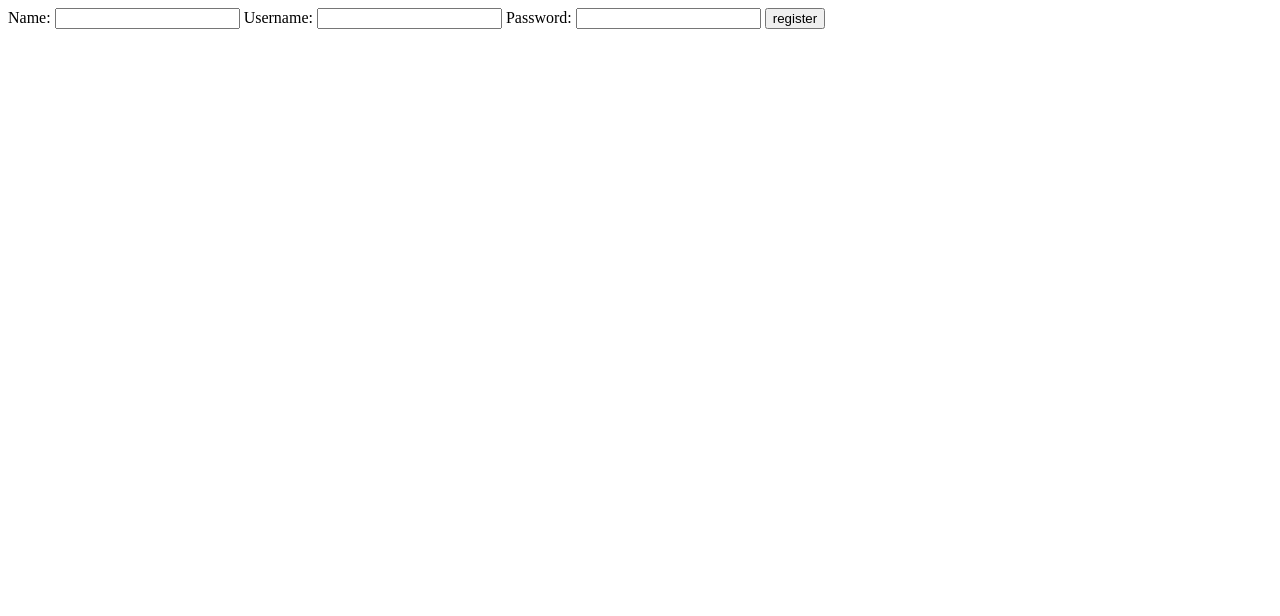
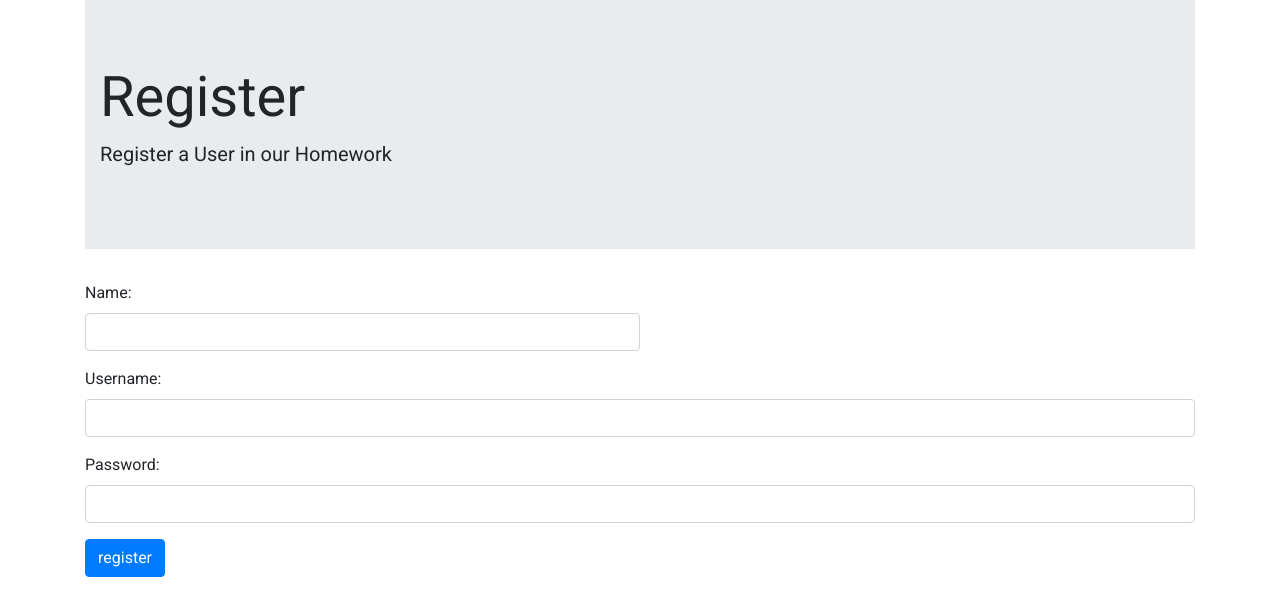
Before and after one commit to IsCruz/clase_forms, a website: page register.html in a window 1280 px wide. Drawn offline with nearby package versions, Linux system fonts and the light colour scheme; no server answers.

Commit message:
Add bootstrap and custom font

```diff
--- /dev/null
+++ b/register.css
@@ -0,0 +1,9 @@
+@import url('https://fonts.googleapis.com/css?family=Roboto&display=swap');
+
+body {
+    font-family: 'Roboto';
+}
+
+.mediaTalla {
+    width: 50%;
+}
--- a/register.html
+++ b/register.html
@@ -6,18 +6,36 @@
     <meta http-equiv="X-UA-Compatible" content="ie=edge">
     <title>Register</title>
     <script defer src="register.js"></script>
+    <link rel="stylesheet" href="https://stackpath.bootstrapcdn.com/bootstrap/4.3.1/css/bootstrap.min.css" integrity="sha384-ggOyR0iXCbMQv3Xipma34MD+dH/1fQ784/j6cY/iJTQUOhcWr7x9JvoRxT2MZw1T" crossorigin="anonymous">
+    <script src="https://code.jquery.com/jquery-3.3.1.slim.min.js" integrity="sha384-q8i/X+965DzO0rT7abK41JStQIAqVgRVzpbzo5smXKp4YfRvH+8abtTE1Pi6jizo" crossorigin="anonymous"></script>
+<script src="https://stackpath.bootstrapcdn.com/bootstrap/4.3.1/js/bootstrap.min.js" integrity="sha384-JjSmVgyd0p3pXB1rRibZUAYoIIy6OrQ6VrjIEaFf/nJGzIxFDsf4x0xIM+B07jRM" crossorigin="anonymous"></script>
+    <link rel="stylesheet" href="register.css">
 </head>
 <body>
+    <div class="container">
+    <div class="jumbotron jumbotron-fluid">
+        <div class="container">
+            <h1 class="display-4">Register</h1>
+            <p class="lead">Register a User in our Homework</p>
+        </div>
+    </div>
     <form action="#" method="post">
-        <label for="name">Name:</label>
-        <input type="text" name="name" id="name">
-        <label for="username">Username:</label>
-        <input type="text" name="username" id="username">
-        <label for="password">Password:</label>
-        <input type="password" name="password" id="password">
-        <button id="register" type="submit" >
+        <div class="form-group">
+                <label for="name">Name:</label>
+                <input  class="form-control mediaTalla" type="text" name="name" id="name">
+        </div>
+        <div class="form-group">
+                <label for="username">Username:</label>
+                <input class="form-control" type="text" name="username" id="username">
+        </div>
+        <div class="form-group">
+                <label for="password">Password:</label>
+                <input class="form-control" type="password" name="password" id="password">
+        </div>
+        <button class="btn btn-primary" id="register" type="submit" >
             register
         </button>
     </form>
+</div>
 </body>
 </html>
```
